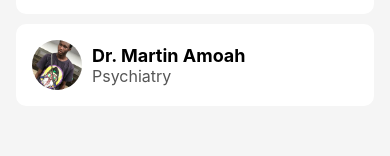
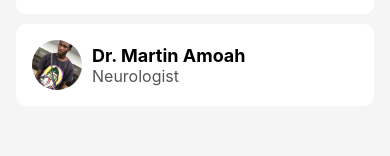
Before and after one commit to dcit202IntroToReactNative/Group_14_Mini-Project, a React Native app: screen /Doctors in a window 390 px wide. Shown: the part 516-672 px from the top of the page. Built offline with nearby package versions, Linux system fonts and the light colour scheme.

Commit message:
modified: DoctorScreen

```diff
--- a/navigation/screens/DoctorsScreen.js
+++ b/navigation/screens/DoctorsScreen.js
@@ -36,7 +36,7 @@ const doctorsData = [
     {
         id: '6',
         name: 'Dr. Martin Amoah',
-        position: 'Psychiatry',
+        position: 'Neurologist',
         profilePicture: require('../../assets/doctor6.jpg'),
     },
 ];
```
